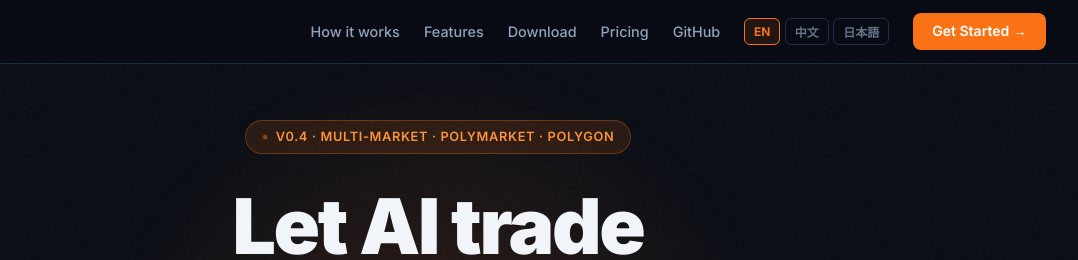
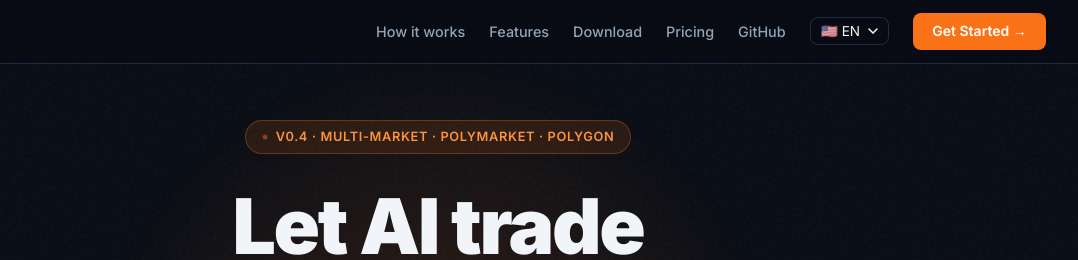
Before and after one commit to hiclawbot2026/iearnbot-website, a website: page public/index.html in a window 1280 px wide. Shown: the top 260 px of the page, 202-1280 px from the left. Drawn offline with Linux system fonts and the light colour scheme.

Commit message:
feat: language selector — flag dropdown menu (EN/中文/日本語), extensible

```diff
--- a/public/index.html
+++ b/public/index.html
@@ -27,9 +27,13 @@
     .nav-links a:hover{color:var(--text)}
     .btn-nav{background:var(--accent)!important;color:#fff!important;padding:.45rem 1.2rem;border-radius:8px;font-weight:600!important;font-size:.875rem!important;transition:background .2s!important}
     .btn-nav:hover{background:var(--accent2)!important}
-    .lang-sw{display:flex;gap:.3rem}
-    .lbtn{background:transparent;border:1px solid var(--border);color:var(--muted);font-size:.75rem;font-weight:700;padding:.22rem .55rem;border-radius:6px;cursor:pointer;transition:all .2s;font-family:inherit}
-    .lbtn:hover,.lbtn.on{border-color:var(--accent);color:var(--accent);background:rgba(249,115,22,.1)}
+    .lang-selector{position:relative}
+    .lang-btn{display:flex;align-items:center;gap:4px;background:transparent;border:1px solid var(--border);color:var(--text);padding:5px 10px;border-radius:8px;cursor:pointer;font-size:.85rem;transition:all .2s;font-family:inherit}
+    .lang-btn:hover{border-color:var(--accent);color:var(--accent)}
+    .lang-menu{display:none;position:absolute;right:0;top:calc(100% + 6px);background:var(--card);border:1px solid var(--border);border-radius:10px;overflow:hidden;min-width:140px;z-index:200;box-shadow:0 8px 24px rgba(0,0,0,.4)}
+    .lang-menu.open{display:block}
+    .lang-option{padding:10px 14px;cursor:pointer;font-size:.875rem;display:flex;align-items:center;gap:8px;transition:background .15s}
+    .lang-option:hover{background:rgba(249,115,22,.1);color:var(--accent)}
     /* HERO */
     .hero{min-height:100vh;display:flex;align-items:center;justify-content:center;text-align:center;padding:120px 1.5rem 80px;position:relative;overflow:hidden}
     .hero::after{content:'';position:absolute;width:700px;height:700px;background:radial-gradient(circle,rgba(249,115,22,.18) 0%,transparent 70%);top:50%;left:50%;transform:translate(-50%,-55%);pointer-events:none}
@@ -138,7 +142,7 @@
       nav{padding:0 1rem}
       .nav-links{gap:.75rem}
       .nav-links a:not(.btn-nav){display:none}
-      .lang-sw{display:flex!important}
+      .lang-selector{display:flex!important}
       h1{font-size:2.4rem}
     }
   </style>
@@ -163,10 +167,19 @@
     <a href="#download" data-i18n="nav_dl">Download</a>
     <a href="#pricing"  data-i18n="nav_price">Pricing</a>
     <a href="https://github.com/iearnbot/iearnbot" target="_blank">GitHub</a>
-    <div class="lang-sw">
-      <button class="lbtn on" onclick="setLang('en')">EN</button>
-      <button class="lbtn"    onclick="setLang('zh')">中文</button>
-      <button class="lbtn"    onclick="setLang('ja')">日本語</button>
+    <div class="lang-selector" id="langSelector">
+      <button class="lang-btn" id="langBtn" onclick="toggleLangMenu()">
+        <span id="langFlag">🇺🇸</span>
+        <span id="langName">EN</span>
+        <svg width="10" height="6" viewBox="0 0 10 6" fill="none" style="margin-left:4px">
+          <path d="M1 1l4 4 4-4" stroke="currentColor" stroke-width="1.5" stroke-linecap="round"/>
+        </svg>
+      </button>
+      <div class="lang-menu" id="langMenu">
+        <div class="lang-option" onclick="setLang('en')">🇺🇸 English</div>
+        <div class="lang-option" onclick="setLang('zh')">🇨🇳 中文</div>
+        <div class="lang-option" onclick="setLang('ja')">🇯🇵 日本語</div>
+      </div>
     </div>
     <a href="#pricing" class="btn-nav" data-i18n="nav_cta">Get Started →</a>
   </div>
@@ -614,18 +627,32 @@ const T = {
 
 let currentLang = localStorage.getItem('lang') || 'en';
 
+const LANG_META = {
+  en: {flag:'🇺🇸', name:'EN'},
+  zh: {flag:'🇨🇳', name:'中文'},
+  ja: {flag:'🇯🇵', name:'日本語'},
+};
+
+function toggleLangMenu() {
+  document.getElementById('langMenu').classList.toggle('open');
+}
+
+// Close menu when clicking outside
+document.addEventListener('click', e => {
+  if (!document.getElementById('langSelector')?.contains(e.target)) {
+    document.getElementById('langMenu')?.classList.remove('open');
+  }
+});
+
 function setLang(lang) {
   currentLang = lang;
   localStorage.setItem('lang', lang);
   document.documentElement.lang = lang;
-  document.querySelectorAll('.lbtn').forEach(b => b.classList.remove('on'));
-  document.querySelectorAll('.lbtn').forEach(b => {
-    if (b.textContent.trim().toLowerCase() === lang ||
-        (lang==='zh' && b.textContent.includes('中')) ||
-        (lang==='ja' && b.textContent.includes('日'))) {
-      b.classList.add('on');
-    }
-  });
+  // Update dropdown button display
+  const meta = LANG_META[lang] || LANG_META.en;
+  document.getElementById('langFlag').textContent = meta.flag;
+  document.getElementById('langName').textContent = meta.name;
+  document.getElementById('langMenu')?.classList.remove('open');
   const t = T[lang] || T.en;
   document.querySelectorAll('[data-i18n]').forEach(el => {
     const key = el.getAttribute('data-i18n');
```
